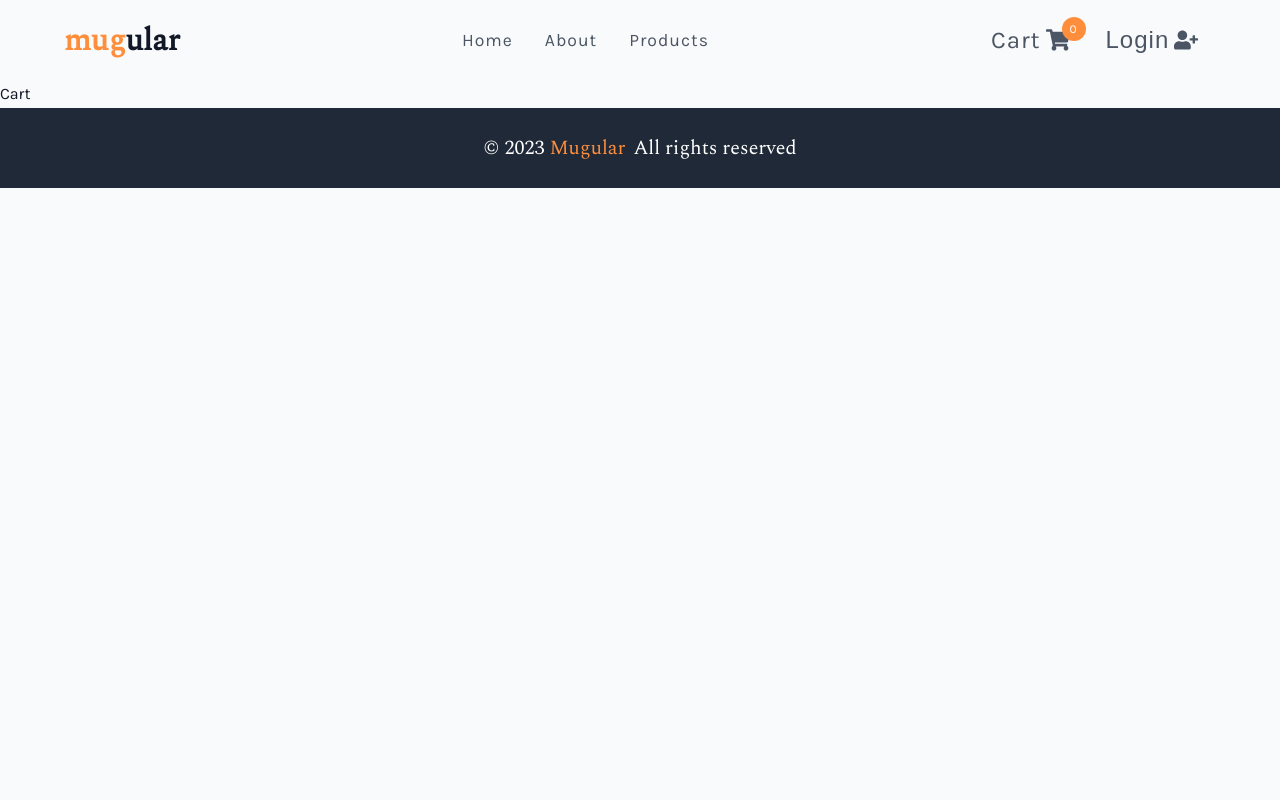
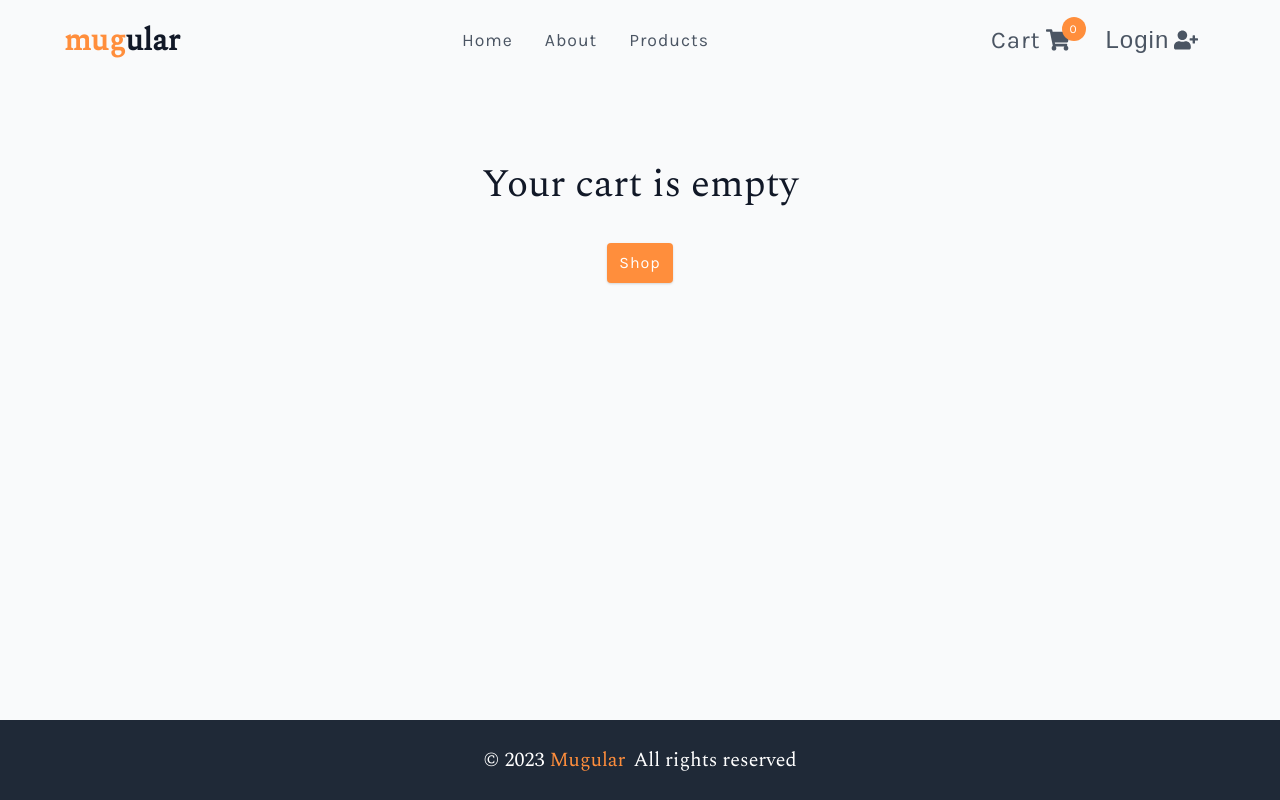
Before and after one commit to Joelzor/mugular, a React (Vite) app: page /cart in a window 1280 px wide. Built offline with nearby package versions, Linux system fonts and the light colour scheme; no server answers.

Commit message:
Cart page initial setup

```diff
--- /dev/null
+++ b/src/components/CartContent.tsx
@@ -0,0 +1,5 @@
+const CartContent = () => {
+  return <div>CartContent</div>;
+};
+
+export default CartContent;
--- a/src/components/index.tsx
+++ b/src/components/index.tsx
@@ -14,6 +14,7 @@ import Amounts from "./Amounts";
 import Filters from "./Filters";
 import Sort from "./Sort";
 import ProductList from "./ProductList";
+import CartContent from "./CartContent";
 
 export {
   Navbar,
@@ -32,4 +33,5 @@ export {
   Filters,
   Sort,
   ProductList,
+  CartContent,
 };
--- a/src/pages/Cart.tsx
+++ b/src/pages/Cart.tsx
@@ -1,5 +1,42 @@
+import styled from "styled-components";
+import { Link } from "react-router-dom";
+import { useAppSelector } from "../hooks";
+import { CartContent } from "../components";
+
 const Cart = () => {
-  return <div>Cart</div>;
+  const { cart } = useAppSelector((store) => store.cart);
+
+  if (cart.length < 1) {
+    return (
+      <Wrapper className="page-100">
+        <div className="empty">
+          <h2>Your cart is empty</h2>
+          <Link to="/products" className="btn">
+            shop
+          </Link>
+        </div>
+      </Wrapper>
+    );
+  }
+
+  return (
+    <main>
+      <Wrapper className="page">
+        <CartContent />
+      </Wrapper>
+    </main>
+  );
 };
 
+const Wrapper = styled.main`
+  .empty {
+    text-align: center;
+
+    h2 {
+      margin-bottom: 2rem;
+      text-transform: none;
+    }
+  }
+`;
+
 export default Cart;
```
